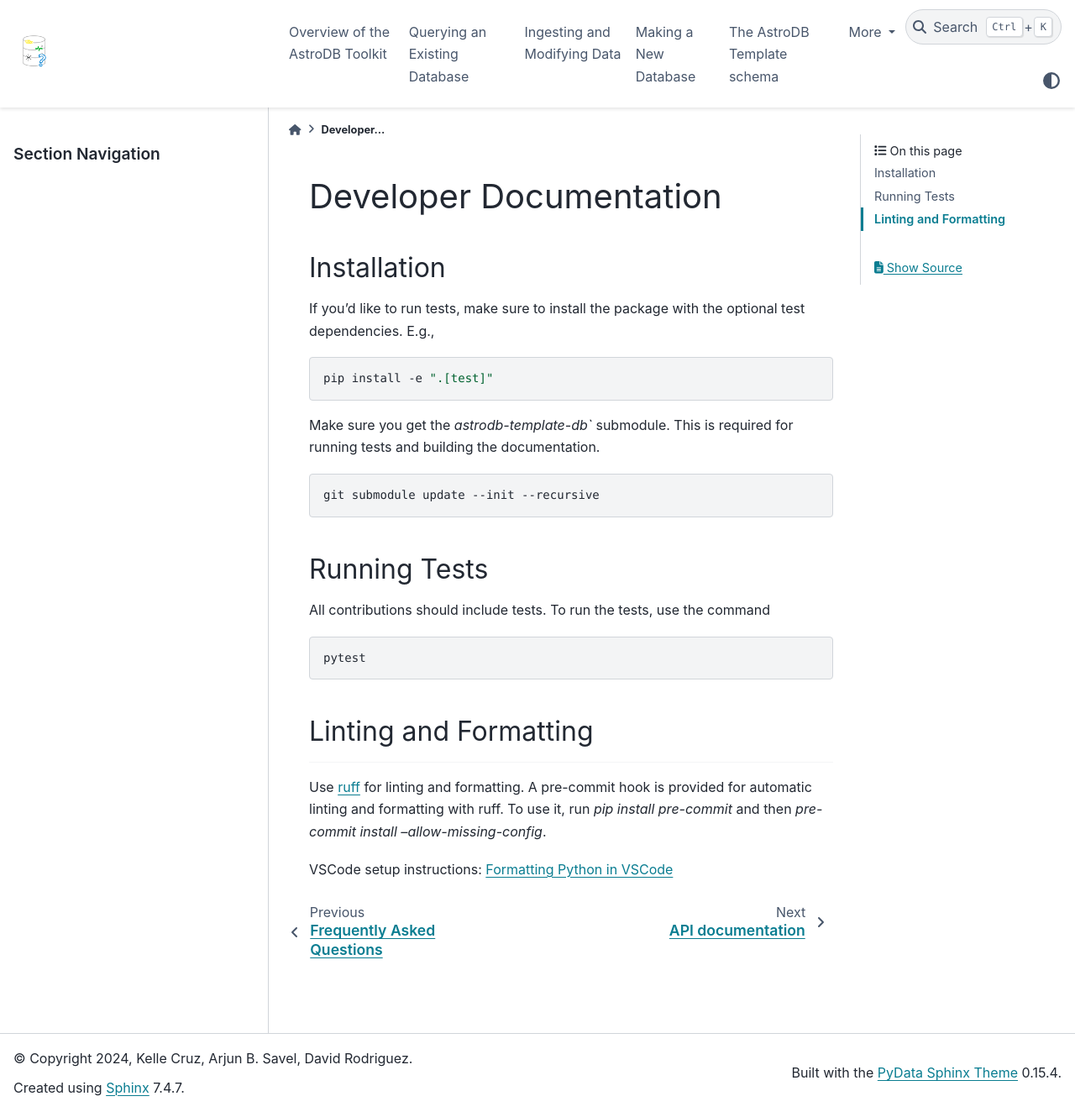
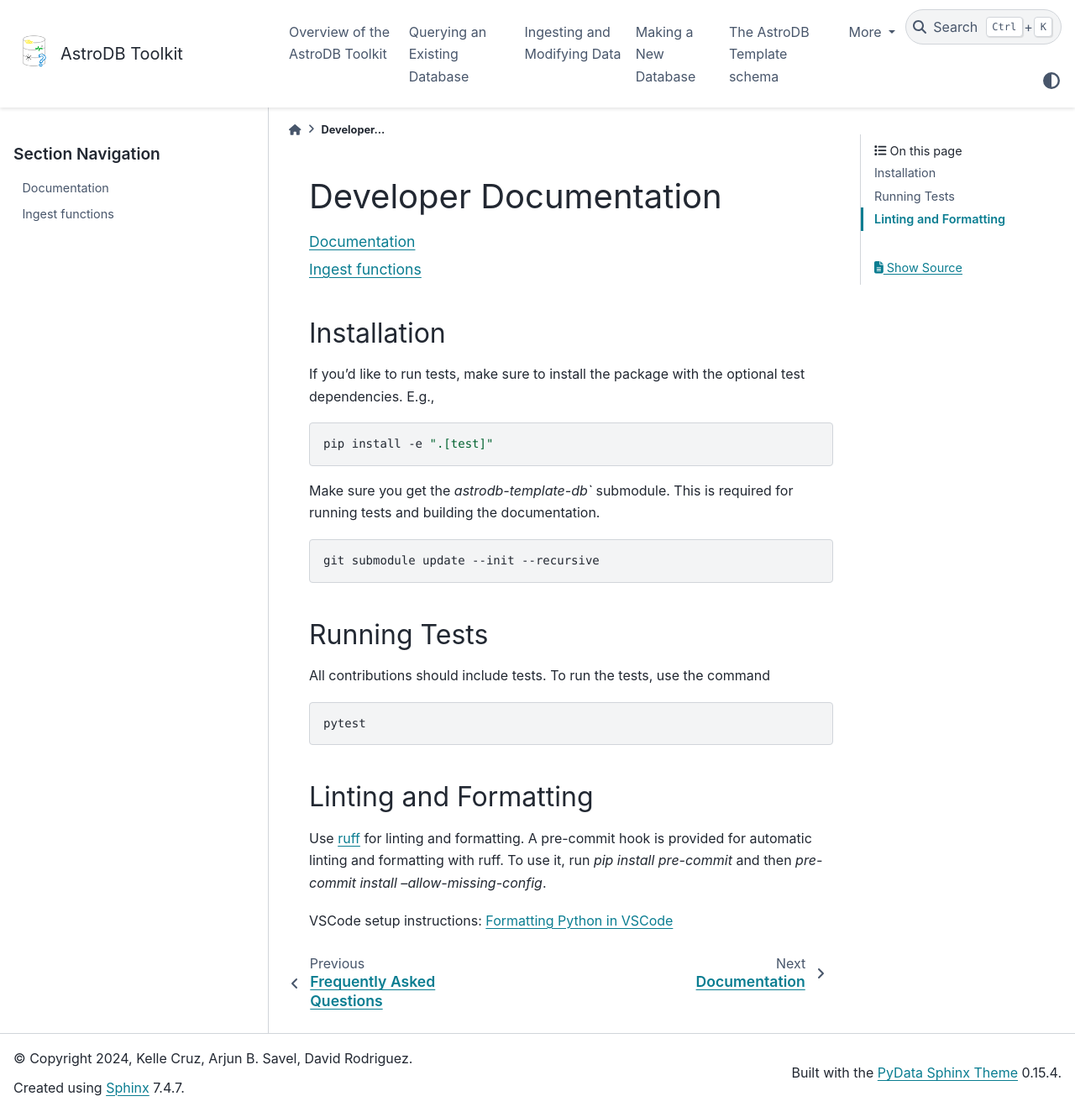
Before and after one commit to astrodbtoolkit/astrodb_utils, a Sphinx documentation site: the page built from docs/pages/dev_docs/developer_installation.rst, in a window 1280 px wide and 1324 px high. Shown: the whole window at 84% size. Built offline with Sphinx 7.4.7 and the PyData theme 0.15.4, drawn with Linux system fonts in a browser that asks for light colours; the version number could not be read and is left out.

Commit message:
Tweak docs (#184)
* add TOC

* add project name to banner

```diff
--- a/docs/conf.py
+++ b/docs/conf.py
@@ -130,8 +130,15 @@ html_favicon = "_static/Toolkit-logo.png"
 # Theme options are theme-specific and customize the look and feel of a theme
 # further.  For a list of options available for each theme, see the
 # documentation.
-#
-html_theme_options = {"show_nav_level": 2}
+
+html_theme_options = {
+    "show_nav_level": 2,
+    "logo": {
+        "text": "AstroDB Toolkit",
+        "image_light": "_static/Toolkit-logo.png",
+        "image_dark": "_static/Toolkit-logo.png",
+    }
+}
 
 # Add any paths that contain custom static files (such as style sheets) here,
 # relative to this directory. They are copied after the builtin static files,
--- a/docs/pages/dev_docs/developer_installation.rst
+++ b/docs/pages/dev_docs/developer_installation.rst
@@ -1,16 +1,27 @@
 Developer Documentation
 =======================
+
+.. toctree::
+    :glob:
+    :maxdepth: 2
+    :titlesonly:
+
+    documentation
+    ingest_functions
+
 
 Installation
 ------------
 
-If you'd like to run tests, make sure to install the package with the optional test dependencies. E.g.,
+If you'd like to run tests, make sure to install the package with the optional
+test dependencies. E.g.,
 
 .. code-block:: bash
 
     pip install -e ".[test]"
 
-Make sure you get the `astrodb-template-db`` submodule. This is required for running tests and building the documentation.
+Make sure you get the `astrodb-template-db`` submodule. This is required for
+running tests and building the documentation.
 
 .. code-block:: bash
 
@@ -28,7 +39,6 @@ All contributions should include tests. To run the tests, use the command
 
 Linting and Formatting
 ----------------------
-----------------------
 
 Use `ruff <https://docs.astral.sh/ruff/>`_ for linting and formatting.
 A pre-commit hook is provided for automatic linting and formatting with ruff.
```
